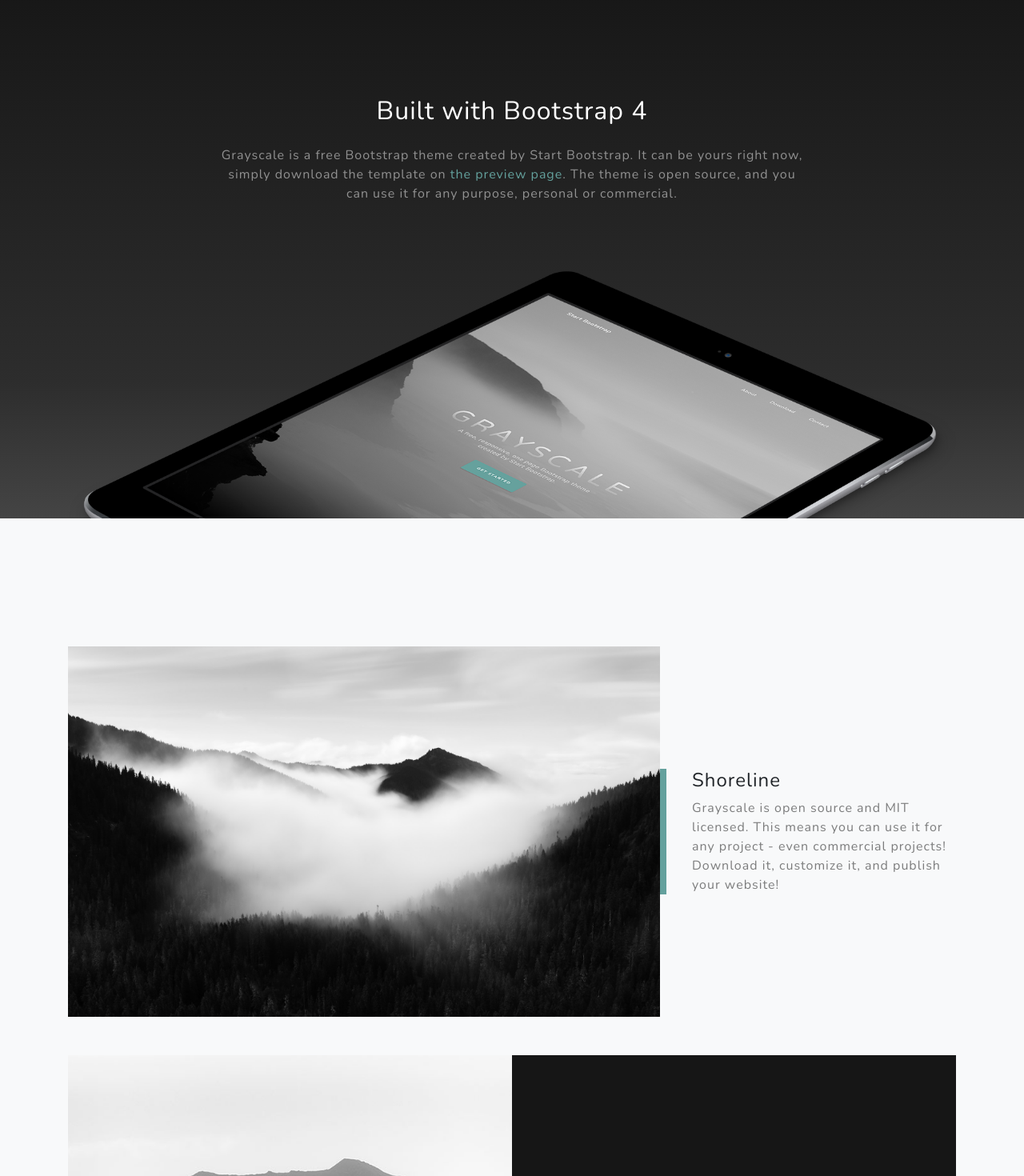
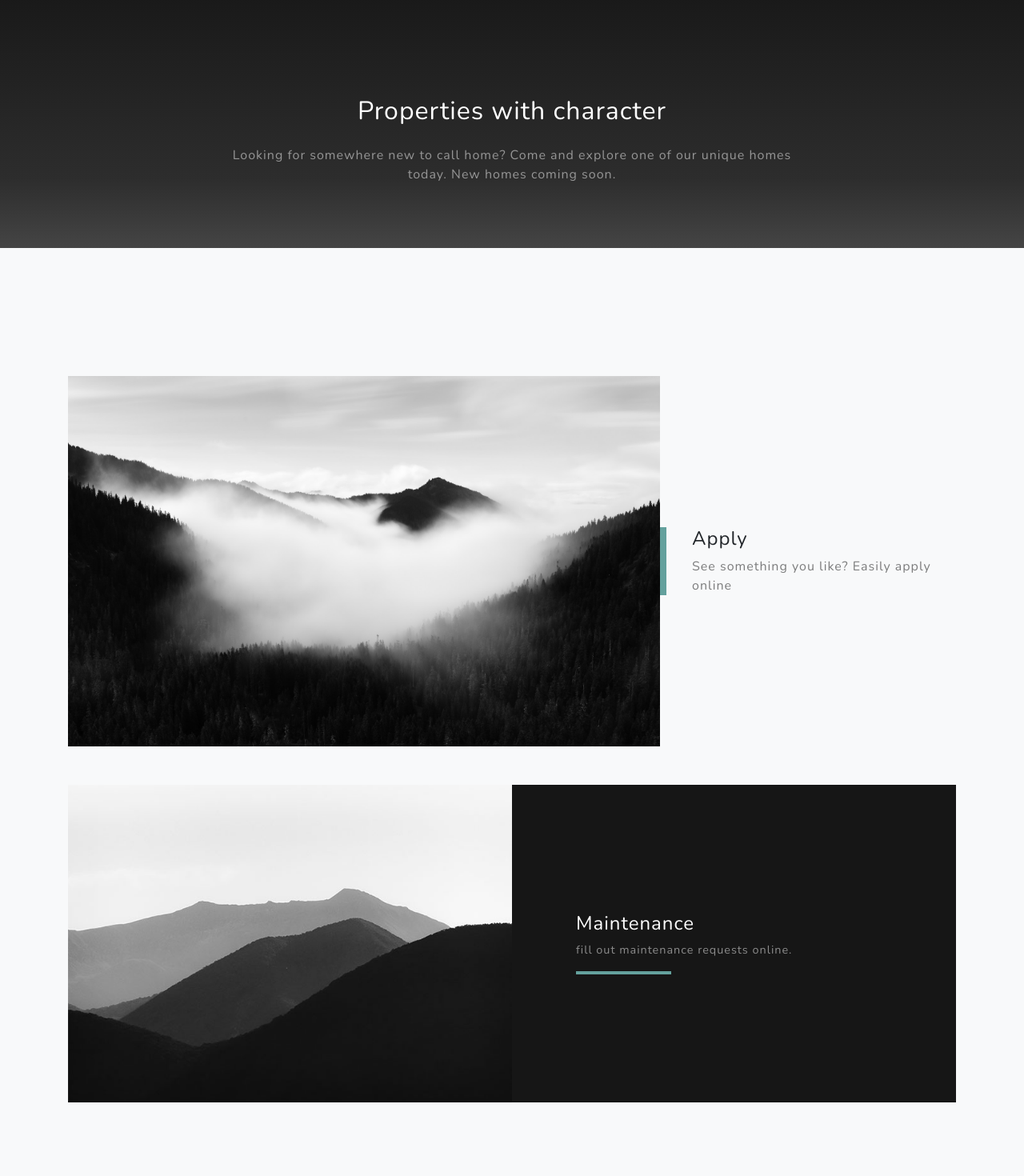
Before and after one commit to r-carroll/key-mantle, an Angular app: page / in a window 1280 px wide. Shown: the part 840-2310 px from the top of the page at 80% size. Built offline with nearby package versions, Linux system fonts and the light colour scheme.

Commit message:
main page edits

```diff
--- a/src/app/app.component.html
+++ b/src/app/app.component.html
@@ -14,8 +14,11 @@
             <a class="nav-link js-scroll-trigger" href="#about">About</a>
           </li>
           <li class="nav-item">
-            <a class="nav-link js-scroll-trigger" href="#projects">Projects</a>
+            <a class="nav-link js-scroll-trigger" href="#projects">Apply</a>
           </li>
+          <li class="nav-item">
+              <a class="nav-link js-scroll-trigger" href="#maintenance">Maintenance</a>
+            </li>
           <li class="nav-item">
             <a class="nav-link js-scroll-trigger" href="#signup">Contact</a>
           </li>
@@ -30,7 +33,6 @@
       <div class="mx-auto text-center">
         <h1 class="mx-auto my-0 text-uppercase">Key & Mantle</h1>
         <h2 class="text-white-50 mx-auto mt-2 mb-5">Welcome home.</h2>
-        <a href="#about" class="btn js-scroll-trigger btn-primary">Get Started</a>
       </div>
     </div>
   </header>
@@ -40,12 +42,10 @@
     <div class="container">
       <div class="row">
         <div class="col-lg-8 mx-auto">
-          <h2 class="text-white mb-4">Built with Bootstrap 4</h2>
-          <p class="text-white-50">Grayscale is a free Bootstrap theme created by Start Bootstrap. It can be yours right now, simply download the template on
-            <a href="http://startbootstrap.com/template-overviews/grayscale/">the preview page</a>. The theme is open source, and you can use it for any purpose, personal or commercial.</p>
+          <h2 class="text-white mb-4">Properties with character</h2>
+          <p class="text-white-50">Looking for somewhere new to call home? Come and explore one of our unique homes today. New homes coming soon.</p>
         </div>
       </div>
-      <img src="../assets/img/ipad.png" class="img-fluid" alt="">
     </div>
   </section>
 
@@ -60,14 +60,14 @@
         </div>
         <div class="col-xl-4 col-lg-5">
           <div class="featured-text text-center text-lg-left">
-            <h4>Shoreline</h4>
-            <p class="text-black-50 mb-0">Grayscale is open source and MIT licensed. This means you can use it for any project - even commercial projects! Download it, customize it, and publish your website!</p>
+            <h4>Apply</h4>
+            <p class="text-black-50 mb-0">See something you like? Easily apply online</p>
           </div>
         </div>
       </div>
 
       <!-- Project One Row -->
-      <div class="row justify-content-center no-gutters mb-5 mb-lg-0">
+      <div class="row justify-content-center no-gutters mb-5 mb-lg-0" id="maintenance">
         <div class="col-lg-6">
           <img class="img-fluid" src="../assets/img/demo-image-01.jpg" alt="">
         </div>
@@ -75,8 +75,8 @@
           <div class="bg-black text-center h-100 project">
             <div class="d-flex h-100">
               <div class="project-text w-100 my-auto text-center text-lg-left">
-                <h4 class="text-white">Misty</h4>
-                <p class="mb-0 text-white-50">An example of where you can put an image of a project, or anything else, along with a description.</p>
+                <h4 class="text-white">Maintenance</h4>
+                <p class="mb-0 text-white-50">fill out maintenance requests online.</p>
                 <hr class="d-none d-lg-block mb-0 ml-0">
               </div>
             </div>
@@ -85,7 +85,7 @@
       </div>
 
       <!-- Project Two Row -->
-      <div class="row justify-content-center no-gutters">
+      <!-- <div class="row justify-content-center no-gutters">
         <div class="col-lg-6">
           <img class="img-fluid" src="../assets/img/demo-image-02.jpg" alt="">
         </div>
@@ -100,7 +100,7 @@
             </div>
           </div>
         </div>
-      </div>
+      </div> -->
 
     </div>
   </section>
@@ -112,7 +112,7 @@
         <div class="col-md-10 col-lg-8 mx-auto text-center">
 
           <i class="far fa-paper-plane fa-2x mb-2 text-white"></i>
-          <h2 class="text-white mb-5">Subscribe to receive updates!</h2>
+          <h2 class="text-white mb-5">Be the first to know about new homes!</h2>
 
           <form class="form-inline d-flex">
             <input type="email" class="form-control flex-fill mr-0 mr-sm-2 mb-3 mb-sm-0" id="inputEmail" placeholder="Enter email address...">
@@ -148,7 +148,7 @@
               <h4 class="text-uppercase m-0">Email</h4>
               <hr class="my-4">
               <div class="small text-black-50">
-                <a href="#">hello@yourdomain.com</a>
+                <a href="#">hello@hello.com</a>
               </div>
             </div>
           </div>
@@ -160,7 +160,7 @@
               <i class="fas fa-mobile-alt text-primary mb-2"></i>
               <h4 class="text-uppercase m-0">Phone</h4>
               <hr class="my-4">
-              <div class="small text-black-50">+1 (555) 902-8832</div>
+              <div class="small text-black-50"></div>
             </div>
           </div>
         </div>
@@ -184,7 +184,7 @@
   <!-- Footer -->
   <footer class="bg-black small text-center text-white-50">
     <div class="container">
-      Copyright &copy; Your Website 2019
+      Copyright &copy; Key & Mantle 2019
     </div>
   </footer>
 
```
